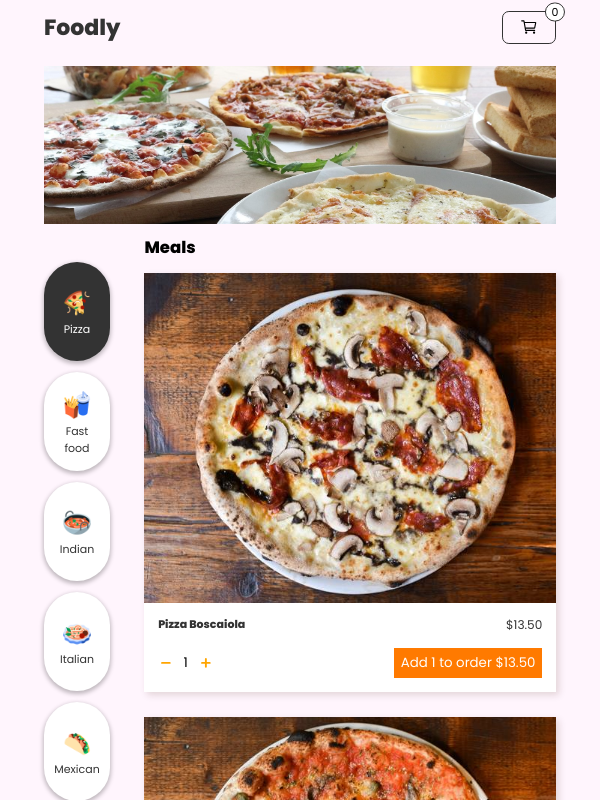
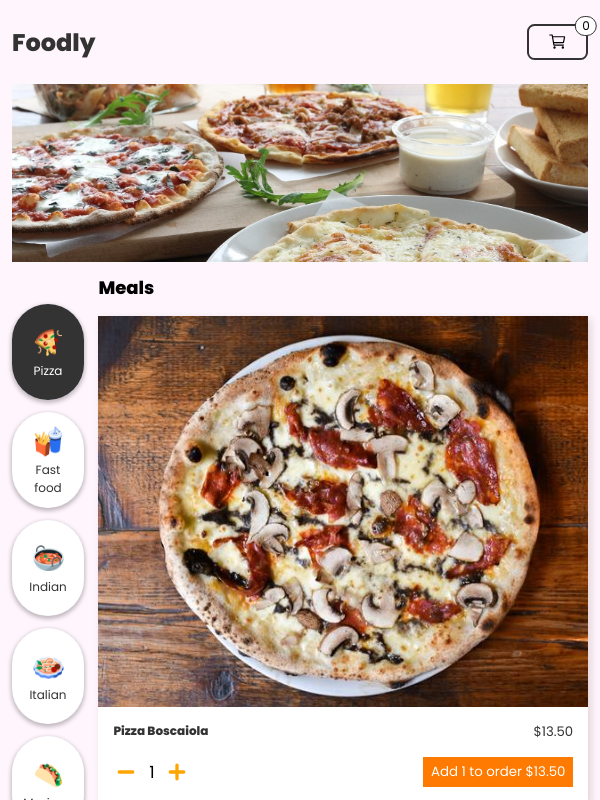
Before and after one commit to erfan-amani/foodly, a React (Create React App) app: page / in a window 600 px wide. Shown: the top 800 px of the page. Built offline with nearby package versions, Linux system fonts and the light colour scheme.

Commit message:
changed some styled for made app more responsive

```diff
--- a/src/App.module.css
+++ b/src/App.module.css
@@ -3,11 +3,12 @@
   flex-direction: column;
   gap: 3.125rem;
 
-  padding: 0 4rem;
+  /* padding: 0 4rem; */
 }
 
 @media only screen and (max-width: 600px) {
   .main {
     flex-direction: row;
+    gap: 1.2rem;
   }
 }
--- a/src/components/Cart/CartSummery.module.css
+++ b/src/components/Cart/CartSummery.module.css
@@ -26,7 +26,7 @@
   cursor: pointer;
   background-color: var(--light-gray);
   padding: 0 1.25rem;
-  font-size: 0.9rem;
+  font-size: 1rem;
 }
 .close-button.orange {
   color: var(--light-orange);
--- a/src/components/Category/CategoryList.module.css
+++ b/src/components/Category/CategoryList.module.css
@@ -9,6 +9,6 @@
 
 @media only screen and (max-width: 600px) {
   .category-list {
-    grid-template-rows: repeat(9, 9rem);
+    grid-template-rows: repeat(9, 8rem);
   }
 }
--- a/src/components/Layout/Header.module.css
+++ b/src/components/Layout/Header.module.css
@@ -2,7 +2,8 @@
 .header {
   display: flex;
   align-items: center;
-  padding: 1rem 4rem;
+  /* padding: 1rem 4rem; */
+  padding: 1rem 0;
   justify-content: center;
 }
 
--- a/src/components/Meals/MealsList.module.css
+++ b/src/components/Meals/MealsList.module.css
@@ -3,3 +3,9 @@
   grid-template-columns: repeat(auto-fit, minmax(25rem, 1fr));
   gap: 2.25rem;
 }
+
+@media only screen and (max-width: 600px) {
+  .meals-list {
+    grid-template-columns: repeat(auto-fit, 1fr);
+  }
+}
--- a/src/components/UI/NumberInput.module.css
+++ b/src/components/UI/NumberInput.module.css
@@ -24,3 +24,13 @@
   width: 1.25rem;
   height: 1.25rem;
 }
+
+@media only screen and (max-width: 600px) {
+  .input {
+    font-size: 1.4rem;
+  }
+  .icon svg {
+    width: 2rem;
+    height: 2rem;
+  }
+}
--- a/src/index.css
+++ b/src/index.css
@@ -13,33 +13,37 @@ body {
 
 body {
   background-color: var(--bakground-white);
+  padding: 0 3rem !important;
 }
 
 /* Extra small devices (phones, 600px and down) */
 @media only screen and (max-width: 600px) {
   html {
-    font-size: 9px;
+    font-size: 11px;
+  }
+  body {
+    padding: 1rem 1rem !important;
   }
 }
 
 /* Small devices (portrait tablets and large phones, 600px and up) */
 @media only screen and (min-width: 600px) {
   html {
-    font-size: 11px;
+    font-size: 12px;
   }
 }
 
 /* Medium devices (landscape tablets, 768px and up) */
 @media only screen and (min-width: 768px) {
   html {
-    font-size: 12px;
+    font-size: 13px;
   }
 }
 
 /* Large devices (laptops/desktops, 992px and up) */
 @media only screen and (min-width: 992px) {
   html {
-    font-size: 14px;
+    font-size: 15px;
   }
 }
 
```
